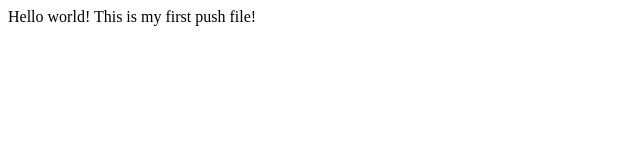
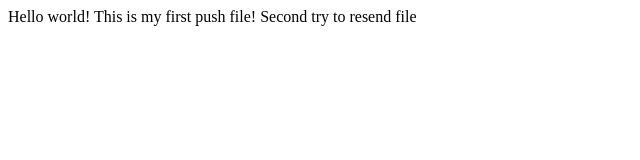
Before and after one commit to onmaxbars/gitlesson, a plain HTML site: page index.html in a window 1280 px wide. Shown: the whole page, without its empty margins (0-640 px from the left). Drawn offline with Linux system fonts and the light colour scheme.

Commit message:
Second try to rewrite doc

```diff
--- a/index.html
+++ b/index.html
@@ -1,5 +1,6 @@
 <html>
 	<header>
 	Hello world! This is my first push file!
+	Second try to resend file
 	</header>
 </html>
```
